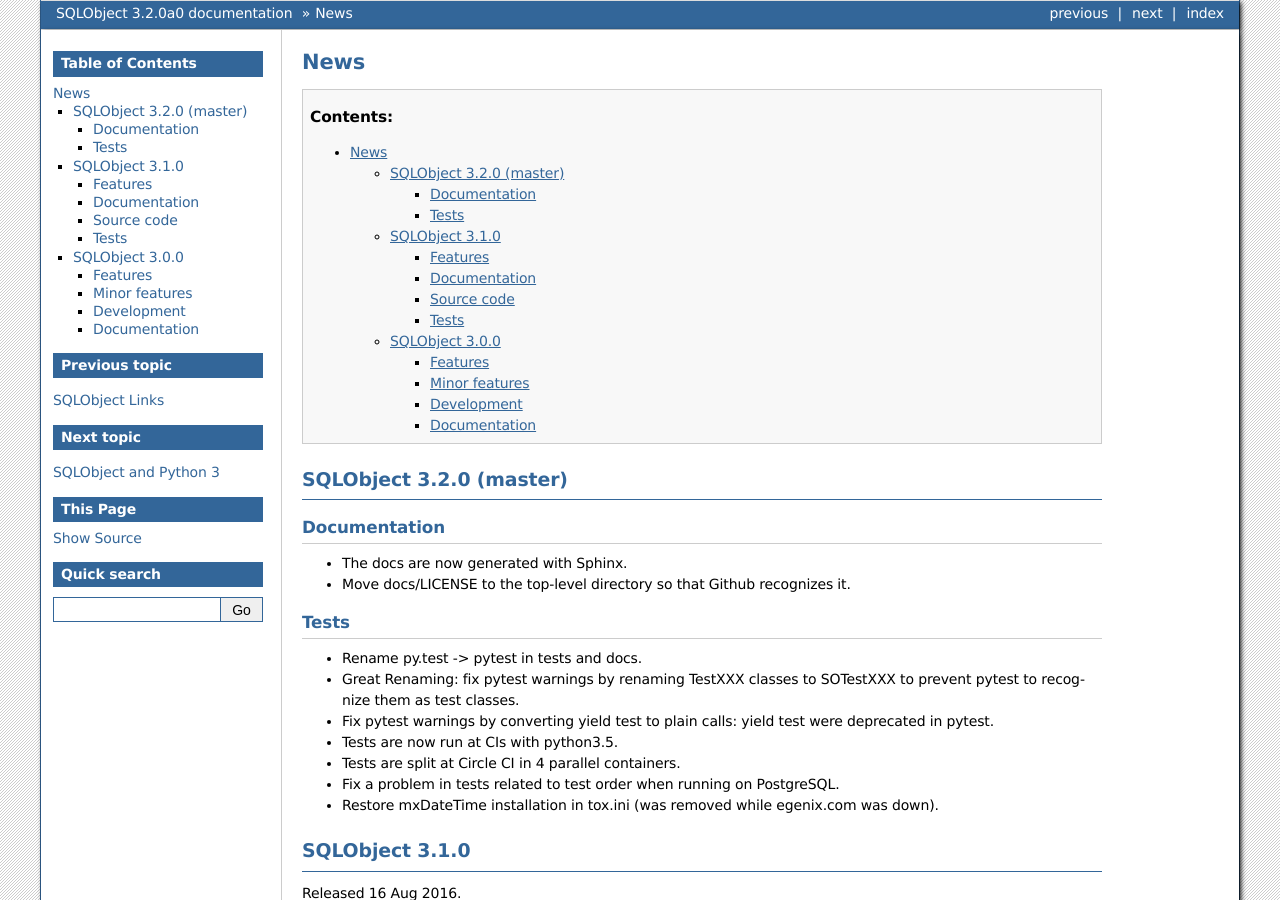
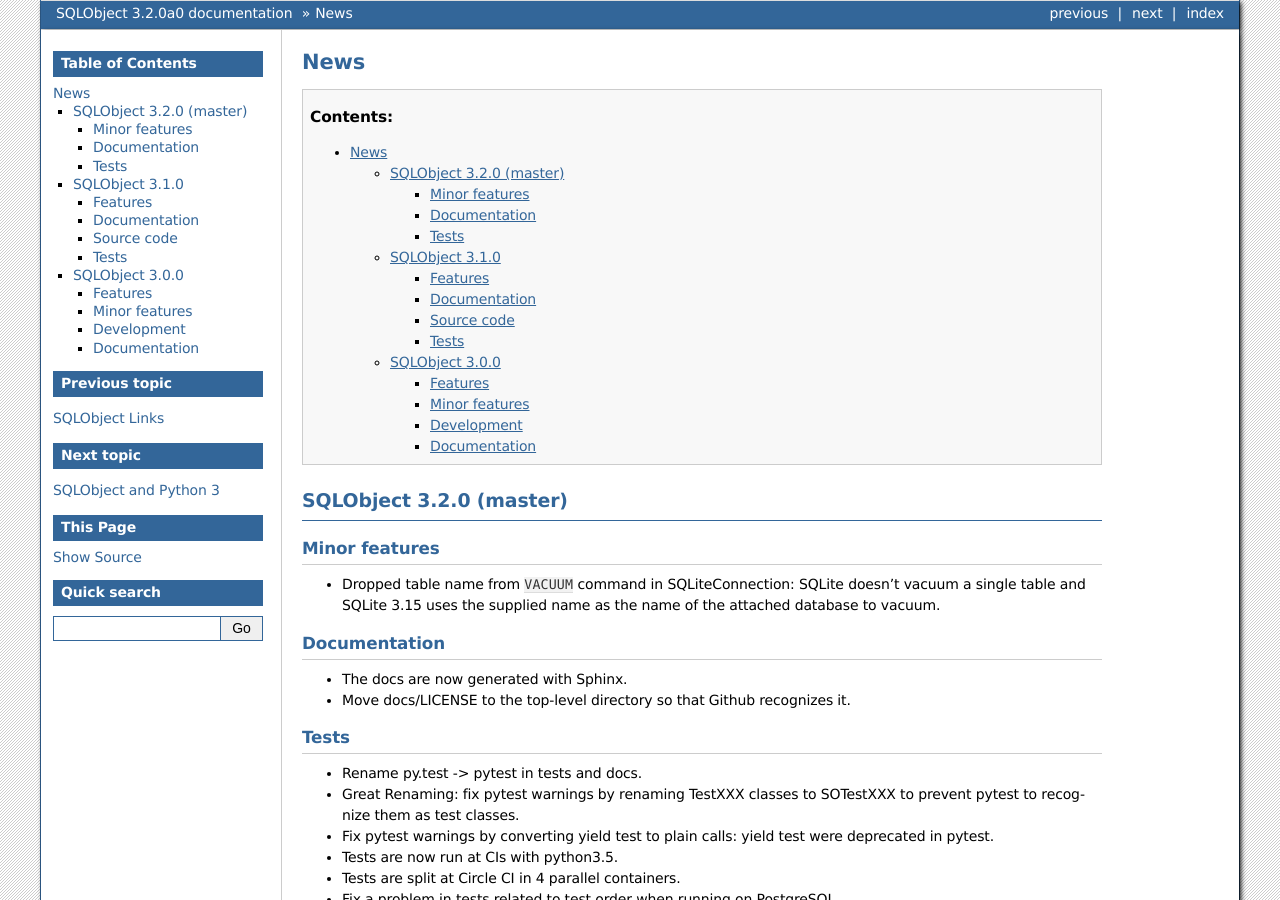
Before and after one commit to sqlobject/sqlobject, a Sphinx documentation site: the page built from docs/News.rst, in a window 1280 px wide and 900 px high. Built offline with Sphinx 7.4.7, drawn with Linux system fonts in a browser that asks for light colours.

Commit message:
Update news
Dropped table name from ``VACUUM`` command in SQLiteConnection.

[skip ci]

```diff
--- a/docs/News.rst
+++ b/docs/News.rst
@@ -9,6 +9,13 @@
 
 SQLObject 3.2.0 (master)
 ========================
+
+Minor features
+--------------
+
+* Dropped table name from ``VACUUM`` command in SQLiteConnection:
+  SQLite doesn't vacuum a single table and SQLite 3.15 uses the supplied name
+  as the name of the attached database to vacuum.
 
 Documentation
 -------------
```
